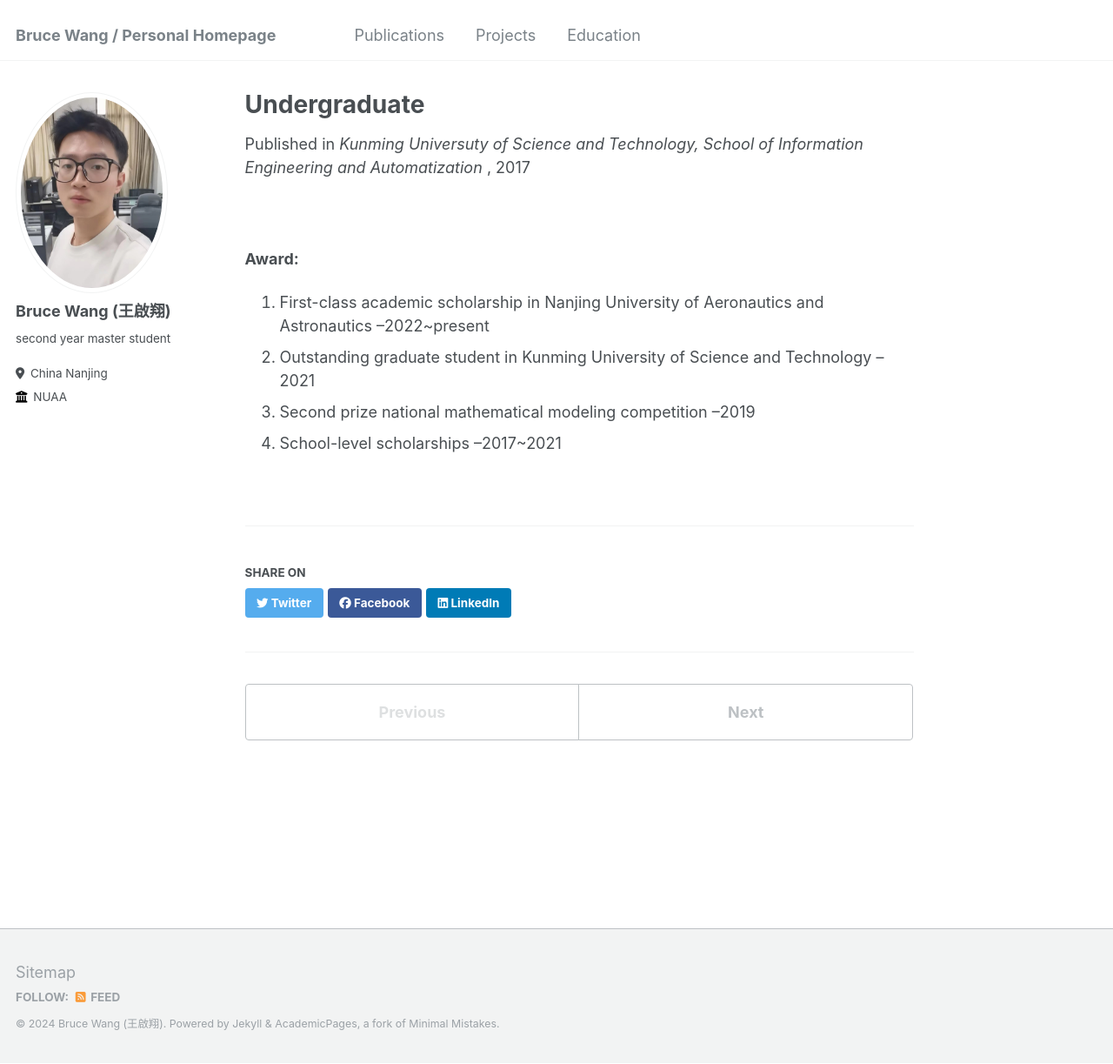
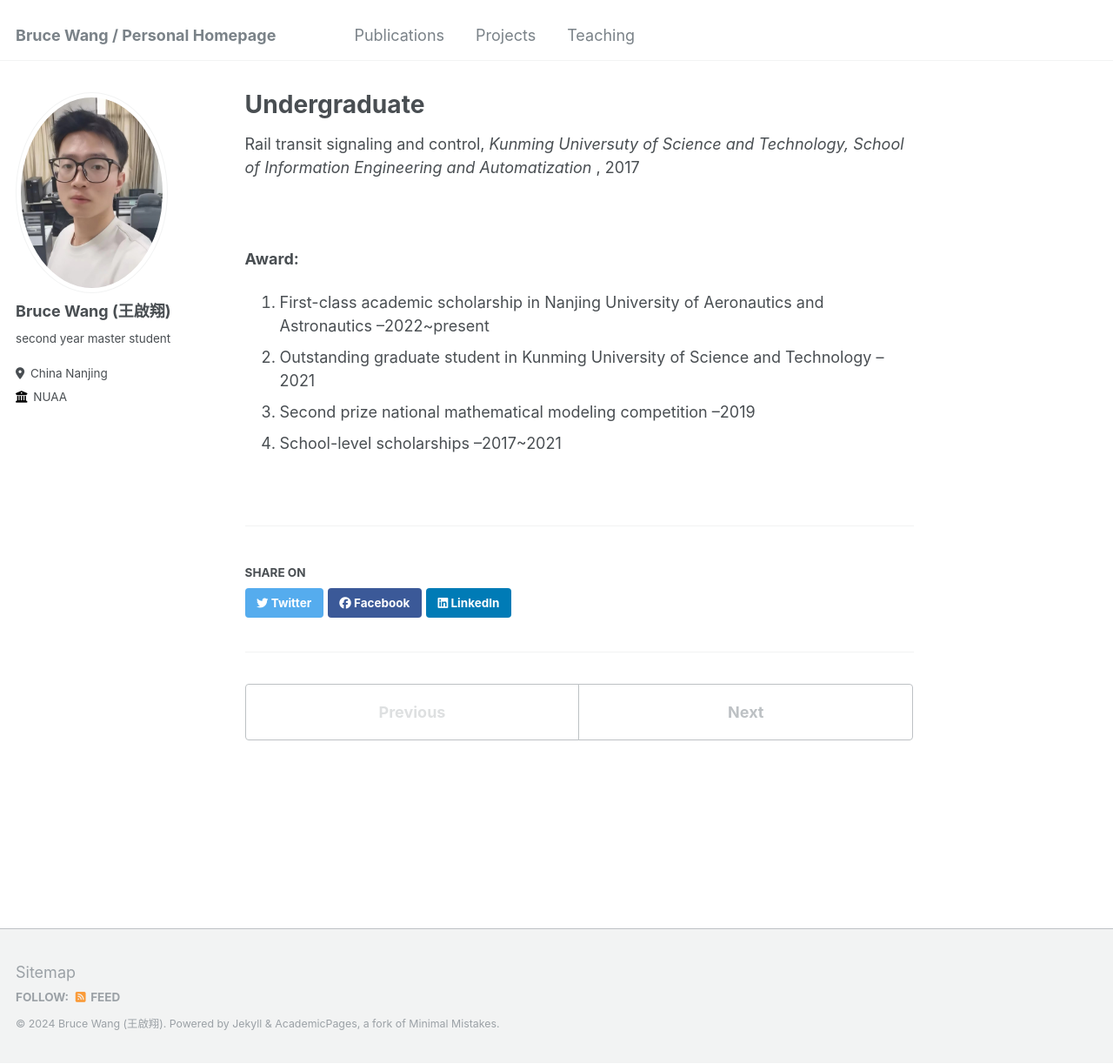
Before and after one commit to AirBall0/AirBall0.github.io, a Jekyll site: the page built from _teaching/2017_Undergraduate.md, in a window 1280 px wide and 1223 px high. Shown: the whole window at 87% size. Built offline with Jekyll 4.4.1, drawn with Linux system fonts in a browser that asks for light colours.

Commit message:
Combine all changes

```diff
--- a/_config.yml
+++ b/_config.yml
@@ -200,7 +200,7 @@ kramdown:
 
 # Collections
 collections:
-  education:
+  teaching:
     output: true
     permalink: /:collection/:path/
   publications:
@@ -237,10 +237,10 @@ defaults:
     values:
       layout: single
       author_profile: true
-  # _education
+  # _teaching
   - scope:
       path: ""
-      type: education
+      type: teaching
     values:
       layout: single
       author_profile: true
--- a/_data/navigation.yml
+++ b/_data/navigation.yml
@@ -9,5 +9,5 @@ main:
   - title: "Projects"
     url: /projects/
 
-  - title: "Education"
-    url: /education/
+  - title: "Teaching"
+    url: /teaching/
--- a/_pages/education.html
+++ b/_pages/education.html
@@ -1,12 +1,12 @@
 ---
 layout: archive
-title: "Education"
-permalink: /education/
+title: "Teaching"
+permalink: /teaching/
 author_profile: true
 ---
 
 {% include base_path %}
 
-{% for post in site.education reversed %}
+{% for post in site.teaching reversed %}
   {% include archive-single.html %}
 {% endfor %}
--- a/_education/2017_Undergraduate.md
+++ b/_teaching/2017_Undergraduate.md
@@ -1,8 +1,8 @@
 ---
 title: "Undergraduate"
-collection: education
+collection: teaching
 type: "Rail transit signaling and control"
-permalink: /education/2017_Undergraduate
+permalink: /teaching/2017_Undergraduate
 venue: "Kunming Universuty of Science and Technology, School of Information Engineering and Automatization "
 date: 2017-09-01
 location: "Kunming, China"
```
Also changed, not shown: _teaching/2022_master.md (renamed from _education/2022_master.md, +2 -2 lines).
